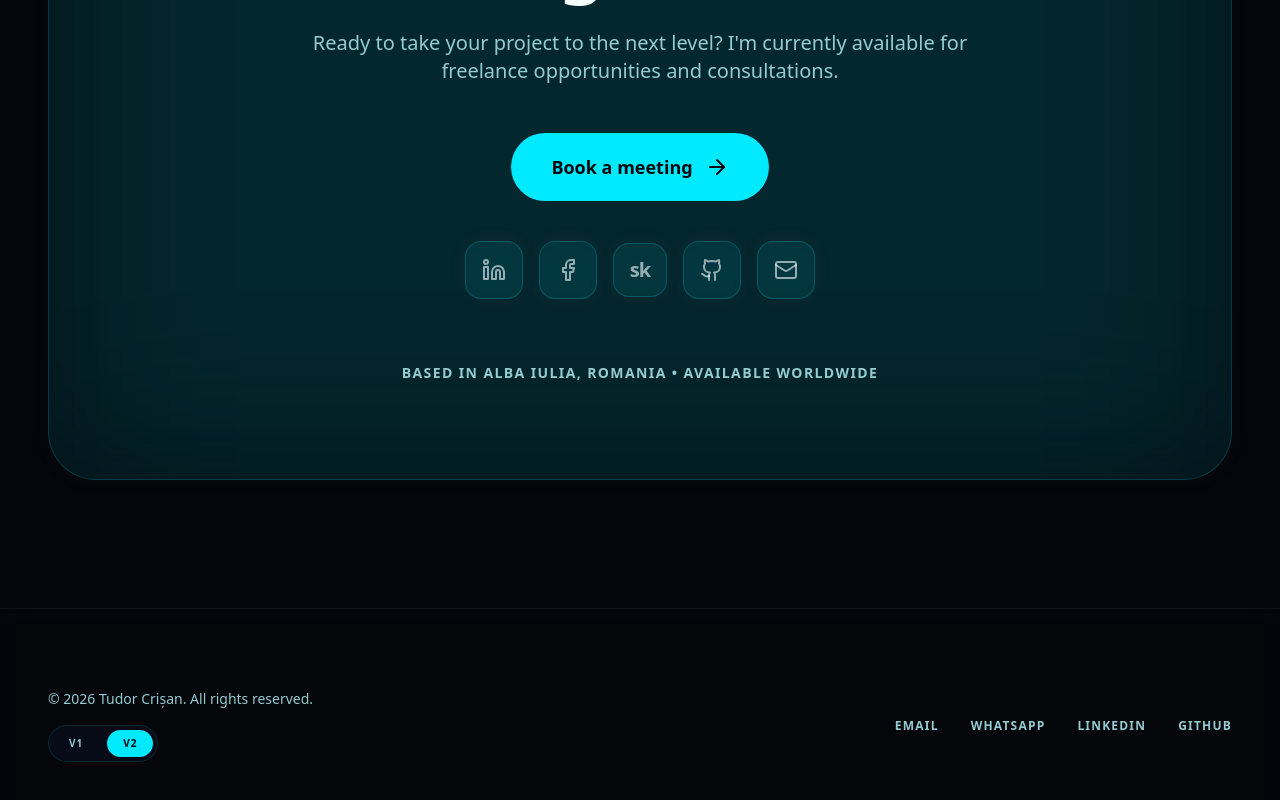
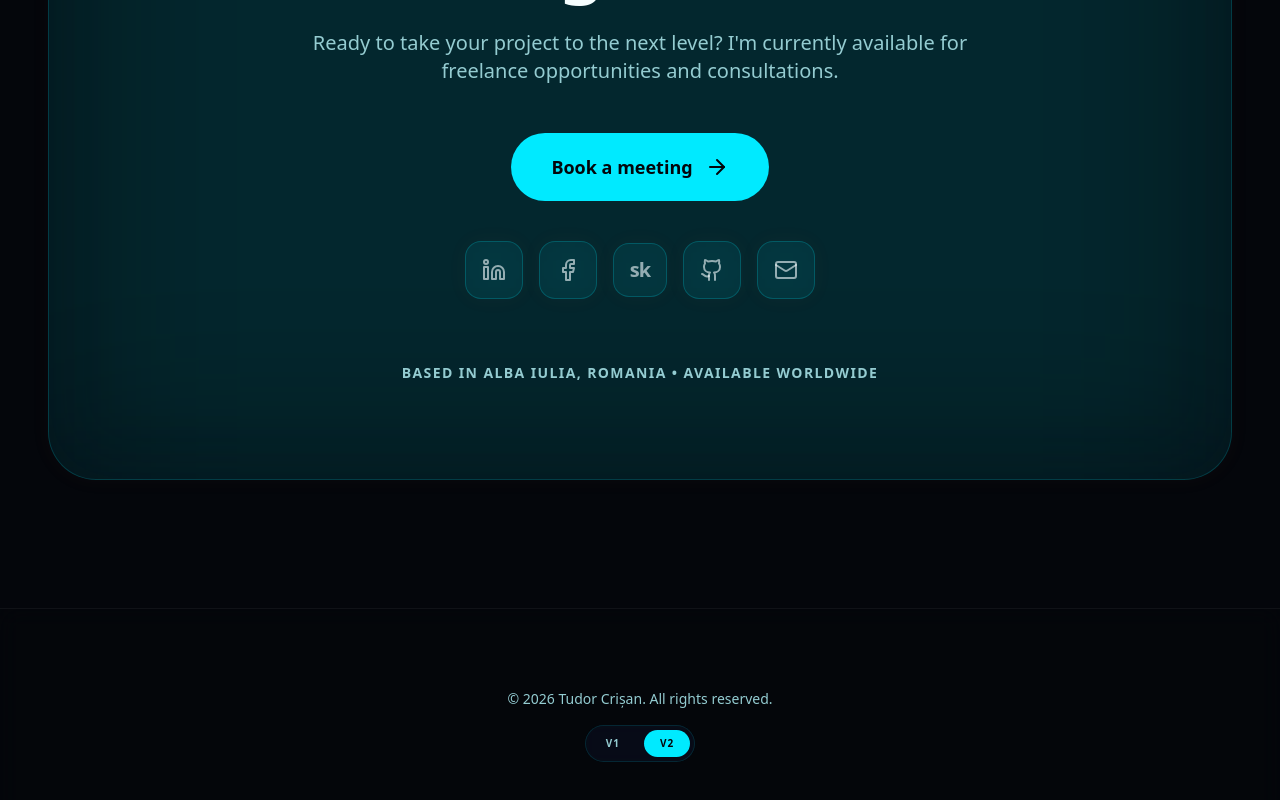
Before and after one commit to tudor-crisan/tudorcrisan.dev, a Next.js app: page / in a window 1280 px wide. Shown: the part 9030-9830 px from the top of the page. Built offline with nearby package versions, Linux system fonts and the light colour scheme.

Commit message:
design: remove redundant social links from footer and center content

```diff
--- a/src/app/page.tsx
+++ b/src/app/page.tsx
@@ -25,20 +25,15 @@
       </div>
 
       <footer className="py-20 border-t border-white/5 bg-background/50 backdrop-blur-md relative z-10">
-        <div className="container-custom flex flex-col md:flex-row justify-between items-center gap-8">
-          <div className="flex flex-col gap-4 items-center md:items-start">
+        <div className="container-custom flex flex-col items-center text-center gap-8">
+          <div className="flex flex-col gap-4 items-center">
             <p className="text-muted-foreground text-sm font-medium">
               © {new Date().getFullYear()} Tudor Crișan. All rights reserved.
             </p>
             <VersionToggle />
           </div>
 
-          <div className="flex flex-wrap justify-center gap-x-8 gap-y-4">
-            <a href={`mailto:${personalInfo.email}`} className="text-xs font-bold uppercase tracking-widest text-muted-foreground hover:text-foreground transition-colors">Email</a>
-            <a href={personalInfo.socials.whatsapp} target="_blank" rel="noopener noreferrer" className="text-xs font-bold uppercase tracking-widest text-muted-foreground hover:text-foreground transition-colors">WhatsApp</a>
-            <a href={personalInfo.socials.linkedin} target="_blank" rel="noopener noreferrer" className="text-xs font-bold uppercase tracking-widest text-muted-foreground hover:text-foreground transition-colors">LinkedIn</a>
-            <a href={personalInfo.socials.github} target="_blank" rel="noopener noreferrer" className="text-xs font-bold uppercase tracking-widest text-muted-foreground hover:text-foreground transition-colors">GitHub</a>
-          </div>
+
         </div>
       </footer>
     </main>
```
